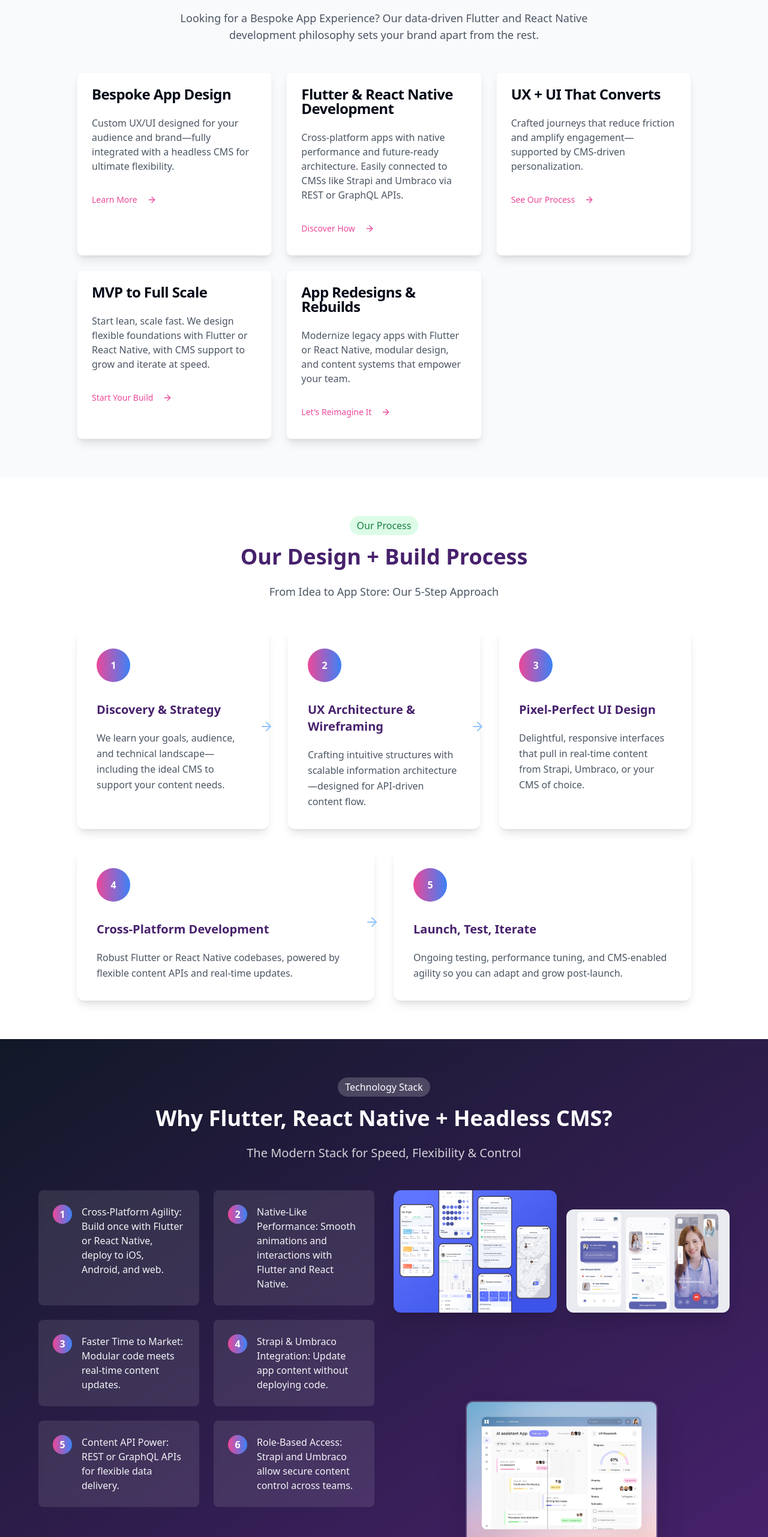
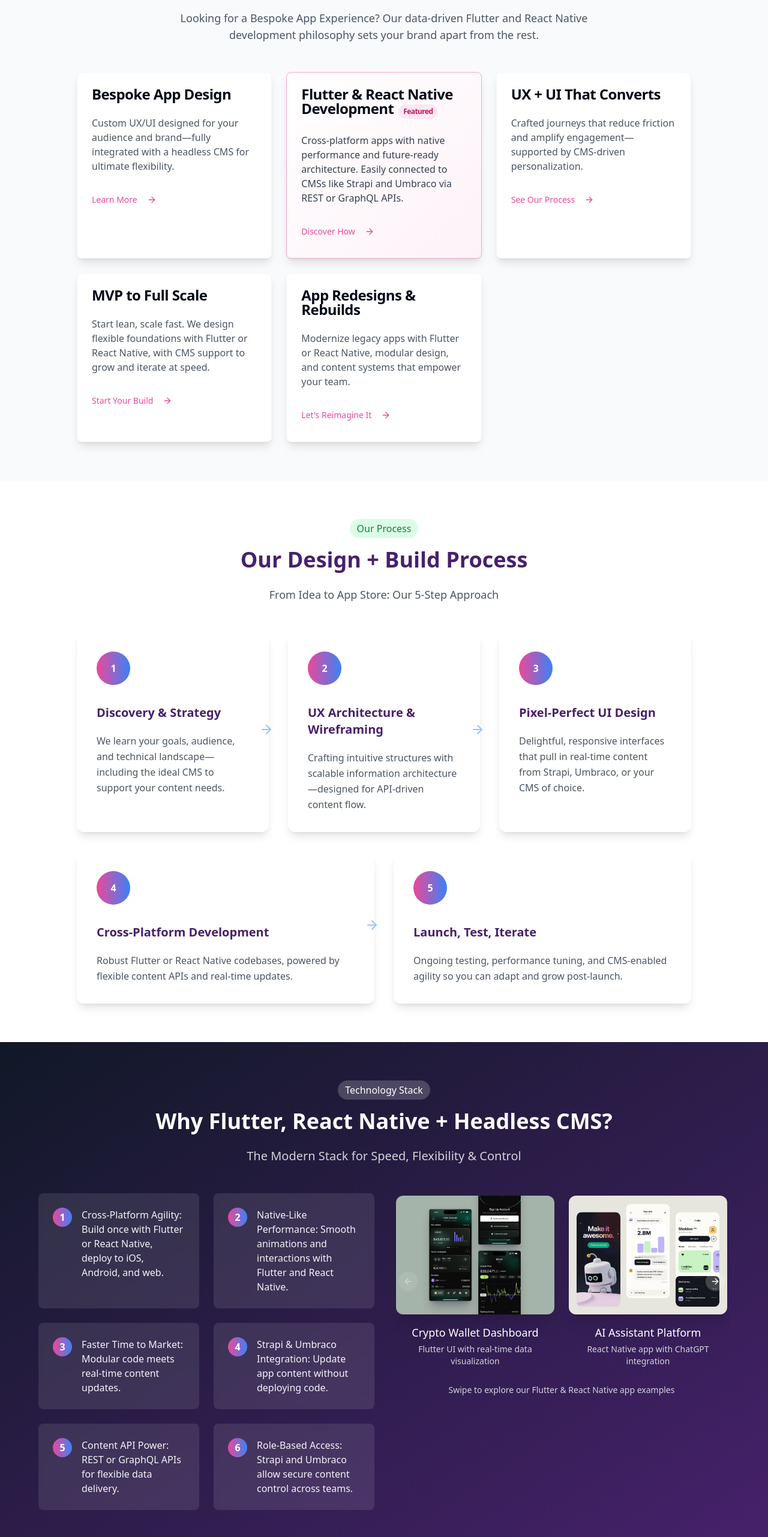
Before and after one commit to iqx-Sdev/iqxsoftwaredevelopment-71, a React (Vite) app: page /web-apps in a window 1280 px wide. Shown: the part 3440-6002 px from the top of the page at 60% size. Built offline with nearby package versions, Linux system fonts and the light colour scheme; a web font is replaced by a local one.

Commit message:
Add images to tech stack section
Add images to the tech stack section to visualize the technologies.

```diff
--- a/src/components/WebApps/TechStackSection.tsx
+++ b/src/components/WebApps/TechStackSection.tsx
@@ -1,5 +1,12 @@
 
 import React from "react";
+import {
+  Carousel,
+  CarouselContent,
+  CarouselItem,
+  CarouselNext,
+  CarouselPrevious,
+} from "@/components/ui/carousel";
 
 const techBenefits = [
   "Cross-Platform Agility: Build once with Flutter or React Native, deploy to iOS, Android, and web.",
@@ -20,7 +27,7 @@ const TechStackSection = () => {
               <span className="text-white font-medium">Technology Stack</span>
             </div>
             <h2 className="text-3xl md:text-4xl font-bold mb-6">Why Flutter, React Native + Headless CMS?</h2>
-            <p className="text-xl opacity-80 mb-6 max-w-3xl mx-auto">The Modern Stack for Speed, Flexibility & Control</p>
+            <p className="text-xl opacity-80 mb-10 max-w-3xl mx-auto">The Modern Stack for Speed, Flexibility & Control</p>
           </div>
 
           <div className="grid grid-cols-1 lg:grid-cols-2 gap-8">
@@ -35,29 +42,82 @@ const TechStackSection = () => {
               ))}
             </div>
 
-            <div className="relative">
-              <div className="grid grid-cols-2 gap-4">
-                <div className="rounded-xl overflow-hidden shadow-xl">
+            <div>
+              <Carousel className="w-full">
+                <CarouselContent>
+                  {/* First Slide - Crypto App UI */}
+                  <CarouselItem className="md:basis-1/2">
+                    <div className="p-1">
+                      <div className="flex justify-center">
+                        <img
+                          src="/lovable-uploads/51d0e451-5573-4c1e-a6a0-203995afe3e0.png"
+                          alt="Mobile crypto app interface with wallet dashboard and price chart"
+                          className="rounded-xl shadow-xl max-h-96 object-contain"
+                        />
+                      </div>
+                      <div className="text-center mt-4">
+                        <h3 className="text-lg font-medium text-white">Crypto Wallet Dashboard</h3>
+                        <p className="text-sm text-gray-300 mt-1">Flutter UI with real-time data visualization</p>
+                      </div>
+                    </div>
+                  </CarouselItem>
+
+                  {/* Second Slide - AI Chat Bot UI */}
+                  <CarouselItem className="md:basis-1/2">
+                    <div className="p-1">
+                      <div className="flex justify-center">
+                        <img
+                          src="/lovable-uploads/22ee19c2-1efa-414f-ad93-015abd5e0562.png"
+                          alt="AI chatbot application interface with multiple screens"
+                          className="rounded-xl shadow-xl max-h-96 object-contain"
+                        />
+                      </div>
+                      <div className="text-center mt-4">
+                        <h3 className="text-lg font-medium text-white">AI Assistant Platform</h3>
+                        <p className="text-sm text-gray-300 mt-1">React Native app with ChatGPT integration</p>
+                      </div>
+                    </div>
+                  </CarouselItem>
+
+                  {/* Original images can be kept as additional slides */}
+                  <CarouselItem className="md:basis-1/2">
+                    <div className="p-1">
+                      <div className="flex justify-center">
                         <img
                           src="/lovable-uploads/b4c8b66a-8da8-4636-8c43-d355fb188f22.png"
                           alt="Mobile app interface"
-                    className="w-full h-full object-cover"
+                          className="rounded-xl shadow-xl max-h-96 object-contain"
                         />
                       </div>
-                <div className="rounded-xl overflow-hidden shadow-xl mt-8">
-                  <img
-                    src="/lovable-uploads/a9ef1970-ba1a-4294-8c6f-c1ed4f9dda3e.png"
-                    alt="Setup wizard interface"
-                    className="w-full h-full object-cover"
-                  />
+                      <div className="text-center mt-4">
+                        <h3 className="text-lg font-medium text-white">Trip Tracking Interface</h3>
+                        <p className="text-sm text-gray-300 mt-1">Custom Flutter UI components</p>
                       </div>
                     </div>
-              <div className="absolute -bottom-16 left-1/2 -translate-x-1/2 w-3/4 max-w-xs">
+                  </CarouselItem>
+
+                  <CarouselItem className="md:basis-1/2">
+                    <div className="p-1">
+                      <div className="flex justify-center">
                         <img
                           src="/lovable-uploads/77479e54-2790-4b90-982a-54bbd8e631f5.png"
                           alt="Project management interface"
-                  className="rounded-xl shadow-2xl border-2 border-white/20"
+                          className="rounded-xl shadow-xl max-h-96 object-contain"
                         />
+                      </div>
+                      <div className="text-center mt-4">
+                        <h3 className="text-lg font-medium text-white">Project Management Tool</h3>
+                        <p className="text-sm text-gray-300 mt-1">React Native with Redux state management</p>
+                      </div>
+                    </div>
+                  </CarouselItem>
+                </CarouselContent>
+                <CarouselPrevious className="left-2 bg-white/20 hover:bg-white/30 border-none" />
+                <CarouselNext className="right-2 bg-white/20 hover:bg-white/30 border-none" />
+              </Carousel>
+
+              <div className="mt-6 text-center">
+                <p className="text-sm text-gray-300">Swipe to explore our Flutter & React Native app examples</p>
               </div>
             </div>
           </div>
--- a/src/components/WebApps/WhyChooseSection.tsx
+++ b/src/components/WebApps/WhyChooseSection.tsx
@@ -13,7 +13,8 @@ const whatWeOffer = [
   {
     title: "Flutter & React Native Development",
     description: "Cross-platform apps with native performance and future-ready architecture. Easily connected to CMSs like Strapi and Umbraco via REST or GraphQL APIs.",
-    buttonText: "Discover How"
+    buttonText: "Discover How",
+    featured: true
   },
   {
     title: "UX + UI That Converts",
@@ -49,12 +50,22 @@ const WhyChooseSection = () => {
 
           <div className="grid grid-cols-1 md:grid-cols-2 lg:grid-cols-3 gap-6">
             {whatWeOffer.slice(0, 6).map((item, index) => (
-              <Card key={index} className="shadow-lg border border-gray-100 hover:shadow-xl transition-all">
+              <Card
+                key={index}
+                className={`shadow-lg border ${item.featured ? 'border-pink-300 bg-gradient-to-br from-white to-pink-50' : 'border-gray-100'} hover:shadow-xl transition-all`}
+              >
                 <CardHeader>
-                  <CardTitle>{item.title}</CardTitle>
+                  <CardTitle>
+                    {item.title}
+                    {item.featured && (
+                      <span className="ml-2 inline-block bg-pink-100 text-xs text-pink-700 px-2 py-1 rounded-full">
+                        Featured
+                      </span>
+                    )}
+                  </CardTitle>
                 </CardHeader>
                 <CardContent>
-                  <p className="text-gray-600 mb-6">{item.description}</p>
+                  <p className={`${item.featured ? 'text-gray-700' : 'text-gray-600'} mb-6`}>{item.description}</p>
                   <Button variant="link" className="text-pink-500 hover:text-pink-600 p-0">
                     {item.buttonText}
                     <ArrowRight className="ml-2 h-4 w-4" />
```
Also changed, not shown: public/lovable-uploads/22ee19c2-1efa-414f-ad93-015abd5e0562.png (added), public/lovable-uploads/51d0e451-5573-4c1e-a6a0-203995afe3e0.png (added). Lines whose indentation alone changed are shown as unchanged.
